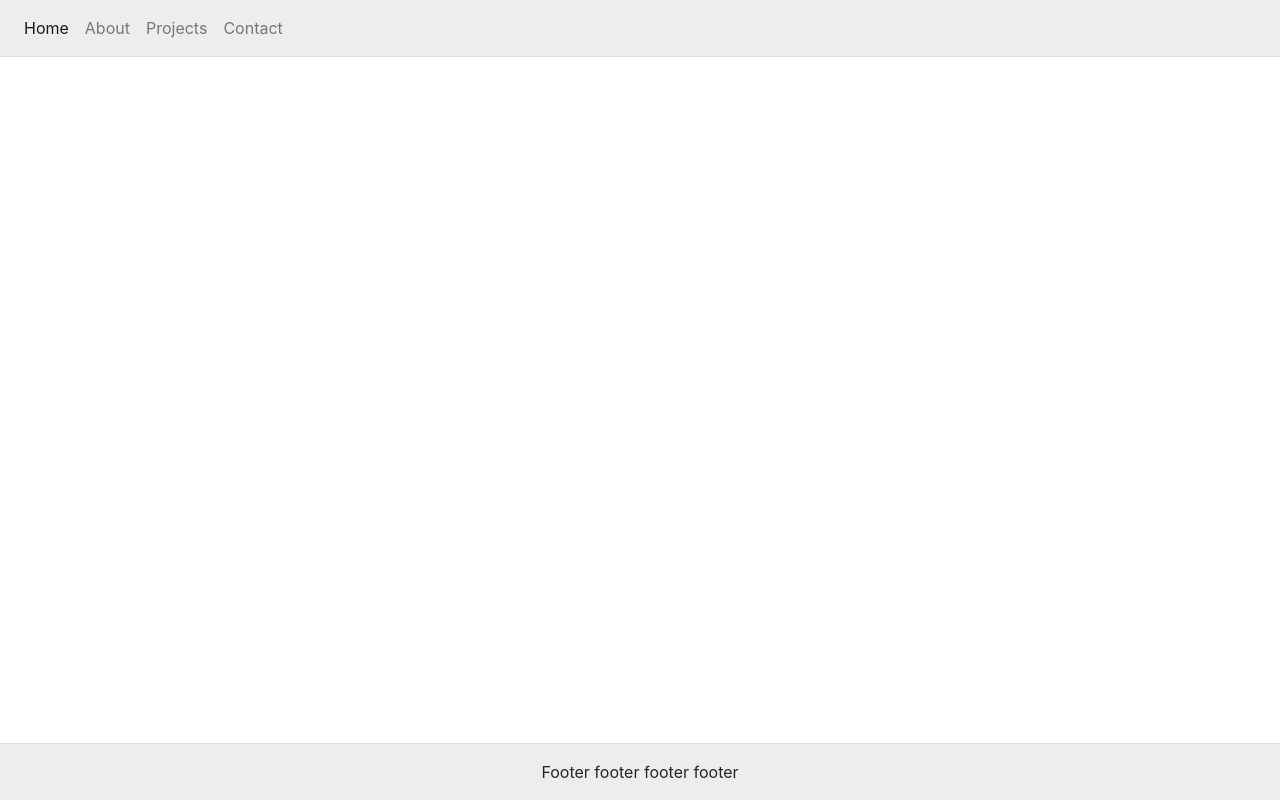
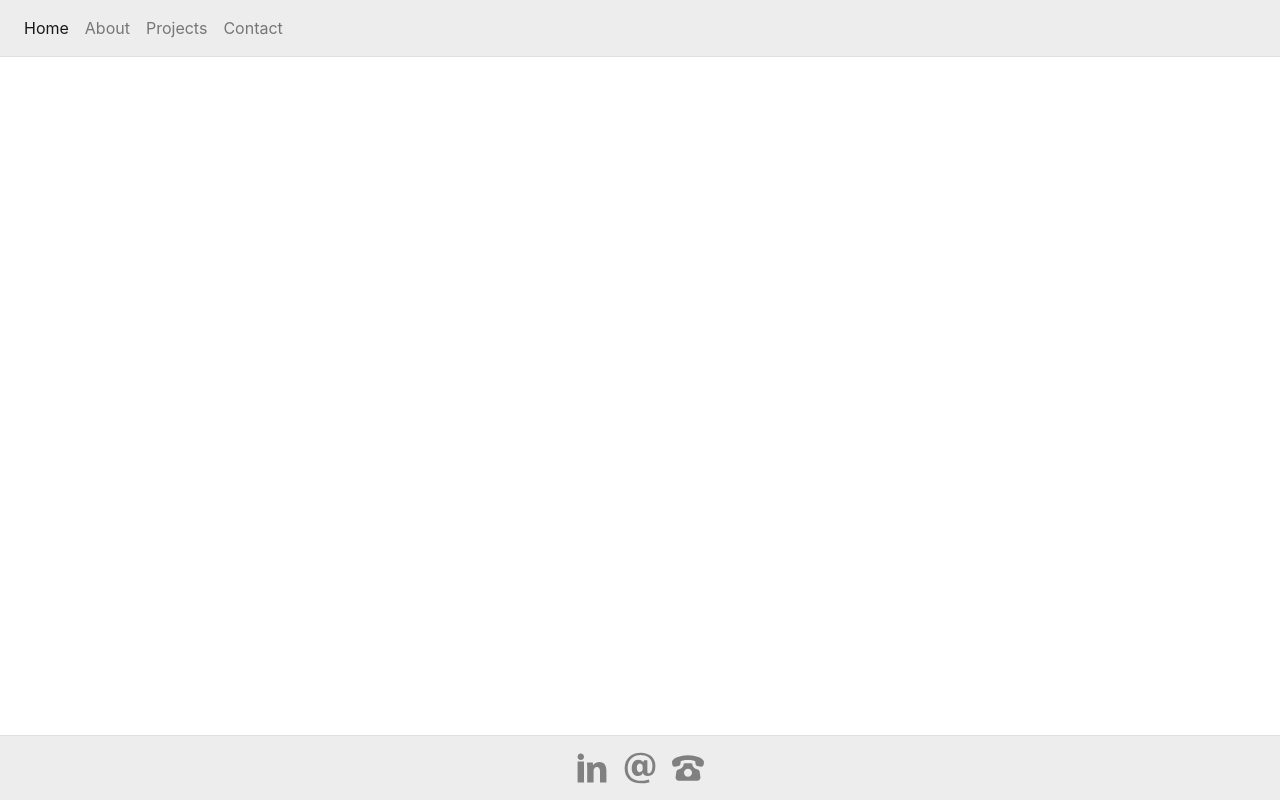
Before and after one commit to ryanmcalpin/portfolio, an Angular app: page / in a window 1280 px wide. Built offline with nearby package versions, Linux system fonts and the light colour scheme.

Commit message:
add svg's to footer with contact links

```diff
--- a/src/app/footer/footer.component.css
+++ b/src/app/footer/footer.component.css
@@ -9,6 +9,25 @@
   border-top: #e0e0e0 solid 1px;
 }
 
-.footer p {
-  margin: 0;
+img {
+  width: 2em;
+  height: 2em;
+  margin: 0 .5em;
 }
+
+svg {
+  width: 2em;
+  height: 2em;
+  fill: grey;
+  transition: fill 0.5s ease-out;
+}
+svg:hover {
+  fill: black;
+}
+
+a {
+  display: inline-block;
+  height: 2em;
+  vertical-align: middle;
+  margin: 0 .5em;
+}
--- a/src/app/footer/footer.component.html
+++ b/src/app/footer/footer.component.html
@@ -1,3 +1,33 @@
 <div class="footer">
-  <p>Footer footer footer footer</p>
+  <a href="https://www.linkedin.com/in/ryan-mcalpin" target="_blank" title="LinkedIn">
+    <svg version="1.1" id="LinkedIn" xmlns="http://www.w3.org/2000/svg" xmlns:xlink="http://www.w3.org/1999/xlink" x="0px" y="0px"
+    	 viewBox="0 0 20 20" enable-background="new 0 0 20 20" xml:space="preserve">
+    <path d="M5,3c0,1.1-0.7,2-2,2C1.8,5,1,4.1,1,3.1C1,2,1.8,1,3,1S5,1.9,5,3z M1,19h4V6H1V19z M14.6,6.2c-2.1,0-3.3,1.2-3.8,2h-0.1
+    	l-0.2-1.7H6.9C6.9,7.6,7,8.9,7,10.4V19h4v-7.1c0-0.4,0-0.7,0.1-1c0.3-0.7,0.8-1.6,1.9-1.6c1.4,0,2,1.2,2,2.8V19h4v-7.4
+    	C19,7.9,17.1,6.2,14.6,6.2z"/>
+    </svg>
+  </a>
+  <a href="mailto:rhmcalpin@gmail.com" title="Email">
+    <svg version="1.1" id="Email" xmlns="http://www.w3.org/2000/svg" xmlns:xlink="http://www.w3.org/1999/xlink" x="0px" y="0px"
+    	 viewBox="0 0 20 20" style="enable-background:new 0 0 20 20;" xml:space="preserve">
+    <path d="M14.608,12.172c0,0.84,0.239,1.175,0.864,1.175c1.393,0,2.28-1.775,2.28-4.727c0-4.512-3.288-6.672-7.393-6.672
+    	c-4.223,0-8.064,2.832-8.064,8.184c0,5.112,3.36,7.896,8.52,7.896c1.752,0,2.928-0.192,4.727-0.792l0.386,1.607
+    	c-1.776,0.577-3.674,0.744-5.137,0.744c-6.768,0-10.393-3.72-10.393-9.456c0-5.784,4.201-9.72,9.985-9.72
+    	c6.024,0,9.215,3.6,9.215,8.016c0,3.744-1.175,6.6-4.871,6.6c-1.681,0-2.784-0.672-2.928-2.161
+    	c-0.432,1.656-1.584,2.161-3.145,2.161c-2.088,0-3.84-1.609-3.84-4.848c0-3.264,1.537-5.28,4.297-5.28
+    	c1.464,0,2.376,0.576,2.782,1.488l0.697-1.272h2.016v7.057H14.608z M11.657,9.004c0-1.319-0.985-1.872-1.801-1.872
+    	c-0.888,0-1.871,0.719-1.871,2.832c0,1.68,0.744,2.616,1.871,2.616c0.792,0,1.801-0.504,1.801-1.896V9.004z"/>
+    </svg>
+  </a>
+  <a href="tel:541-297-2750" title="Phone">
+    <svg version="1.1" id="Old_phone" xmlns="http://www.w3.org/2000/svg" xmlns:xlink="http://www.w3.org/1999/xlink" x="0px" y="0px"
+    	 viewBox="0 0 20 20" style="enable-background:new 0 0 20 20;" xml:space="preserve">
+    <path d="M17.256,12.253c-0.096-0.667-0.611-1.187-1.274-1.342c-2.577-0.604-3.223-2.088-3.332-3.734C12.193,7.092,11.38,7,10,7
+    	S7.807,7.092,7.35,7.177c-0.109,1.646-0.755,3.13-3.332,3.734c-0.663,0.156-1.178,0.675-1.274,1.342l-0.497,3.442
+    	C2.072,16.907,2.962,18,4.2,18h11.6c1.237,0,2.128-1.093,1.953-2.305L17.256,12.253z M10,15.492c-1.395,0-2.526-1.12-2.526-2.5
+    	s1.131-2.5,2.526-2.5s2.526,1.12,2.526,2.5S11.394,15.492,10,15.492z M19.95,6C19.926,4.5,16.108,2.001,10,2
+    	C3.891,2.001,0.073,4.5,0.05,6s0.021,3.452,2.535,3.127c2.941-0.381,2.76-1.408,2.76-2.876C5.345,5.227,7.737,4.98,10,4.98
+    	s4.654,0.247,4.655,1.271c0,1.468-0.181,2.495,2.76,2.876C19.928,9.452,19.973,7.5,19.95,6z"/>
+    </svg>
+  </a>
 </div>
```
